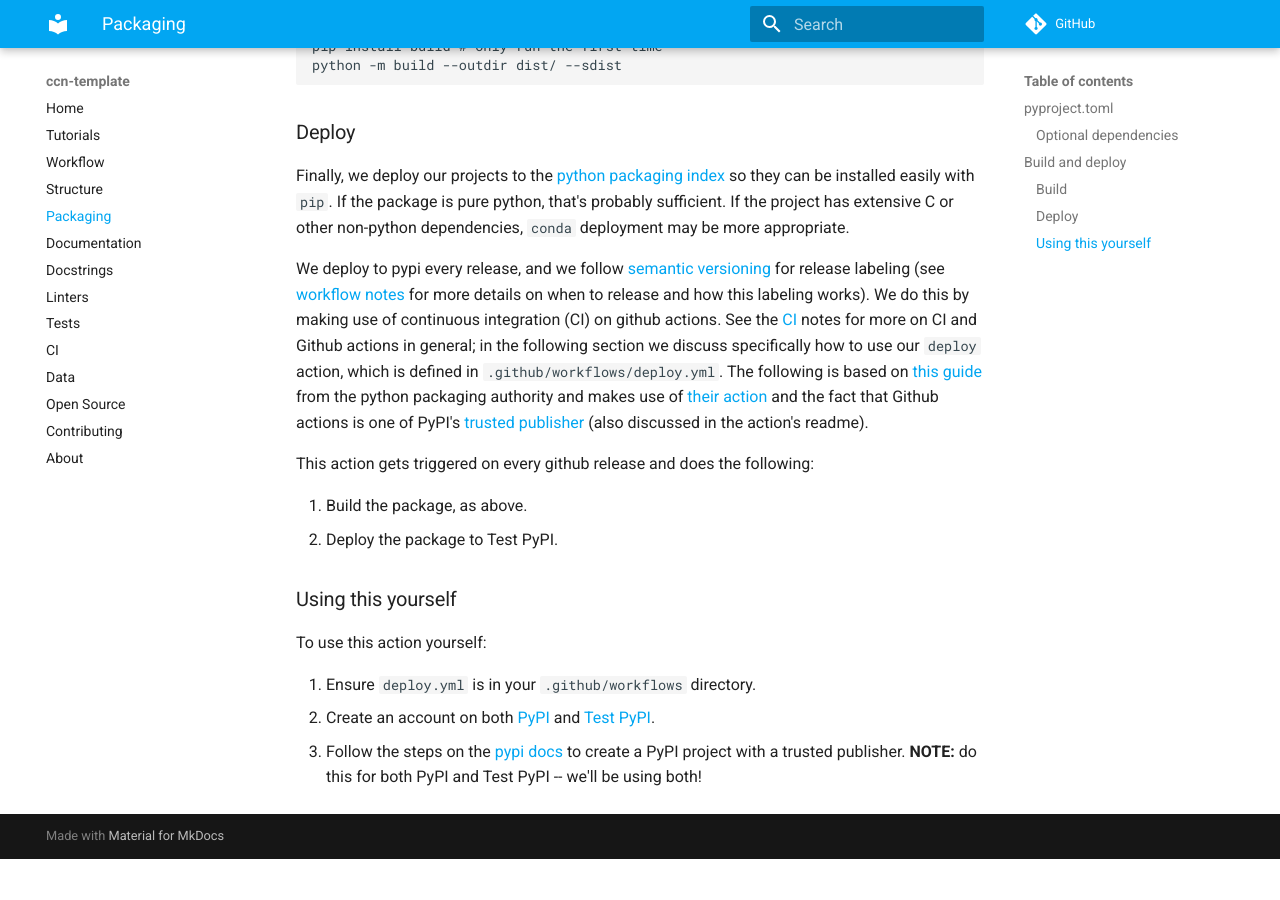
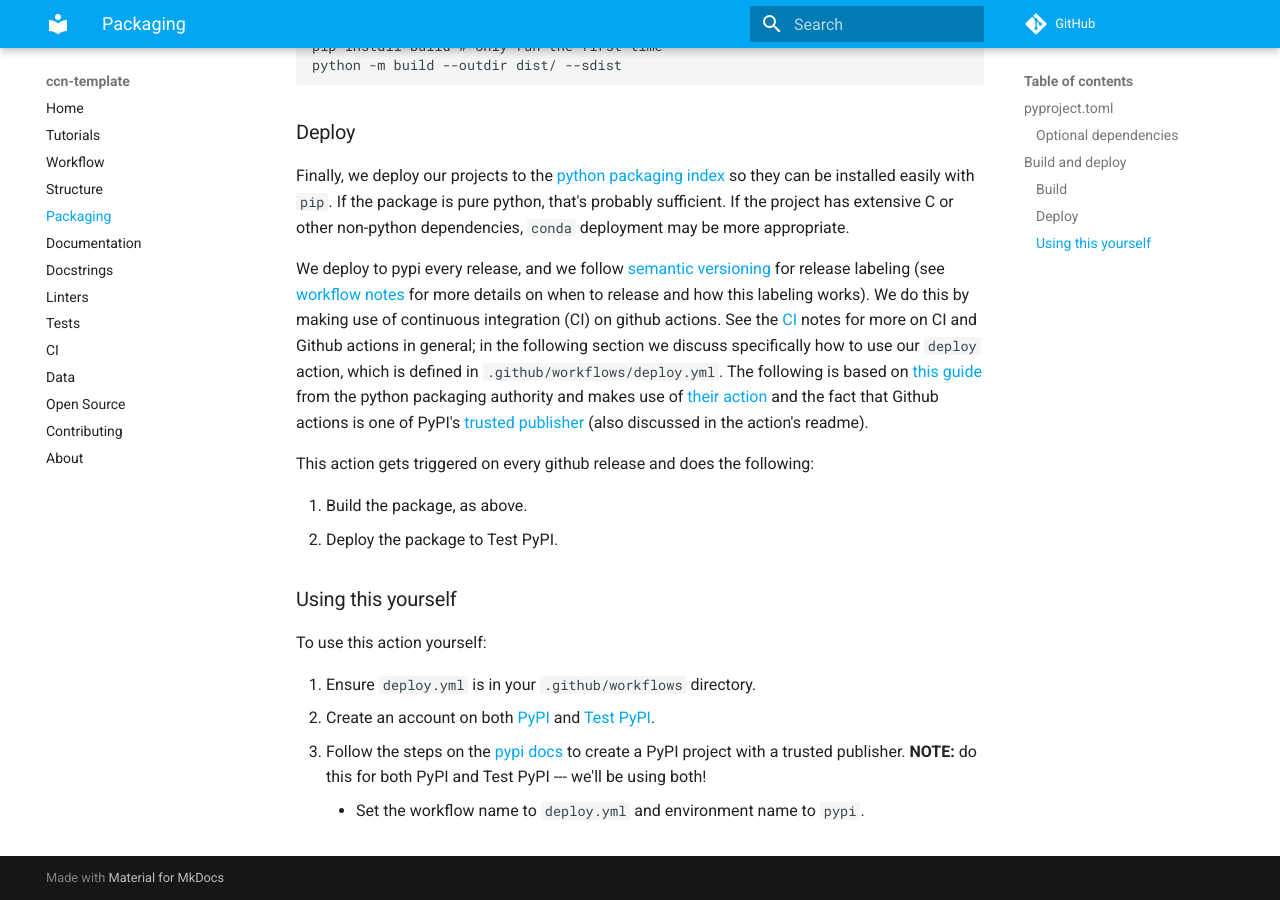
Before and after one commit to flatironinstitute/ccn-template, an MkDocs documentation site: the page built from docs/notes/02-packaging.md, in a window 1280 px wide and 900 px high, scrolled down 1553 px. Built offline with MkDocs 1.6.1 and Material for MkDocs 9.7.7, drawn with Linux system fonts in a browser that asks for light colours; comment, search, counter and statistics services are not loaded; before the commit the page ends 2412 px from its top, so only the background shows below that.

Commit message:
add no-local-version to setuptools_scm7
because pypi doesnm't support it

```diff
--- a/docs/notes/02-packaging.md
+++ b/docs/notes/02-packaging.md
@@ -76,4 +76,5 @@
 
 1. Ensure `deploy.yml` is in your `.github/workflows` directory.
 2. Create an account on both [PyPI](https://pypi.org/) and [Test PyPI](https://test.pypi.org/).
-3. Follow the steps on the [pypi docs](https://docs.pypi.org/trusted-publishers/creating-a-project-through-oidc/) to create a PyPI project with a trusted publisher. **NOTE:** do this for both PyPI and Test PyPI -- we'll be using both!
+3. Follow the steps on the [pypi docs](https://docs.pypi.org/trusted-publishers/creating-a-project-through-oidc/) to create a PyPI project with a trusted publisher. **NOTE:** do this for both PyPI and Test PyPI --- we'll be using both!
+    - Set the workflow name to `deploy.yml` and environment name to `pypi`.
--- a/pyproject.toml
+++ b/pyproject.toml
@@ -23,6 +23,7 @@
 
 [tool.setuptools_scm]
 write_to = "src/ccn_template/version.py"
+local_scheme = 'no-local-version'
 
 [project.optional-dependencies]
 docs = [
```
